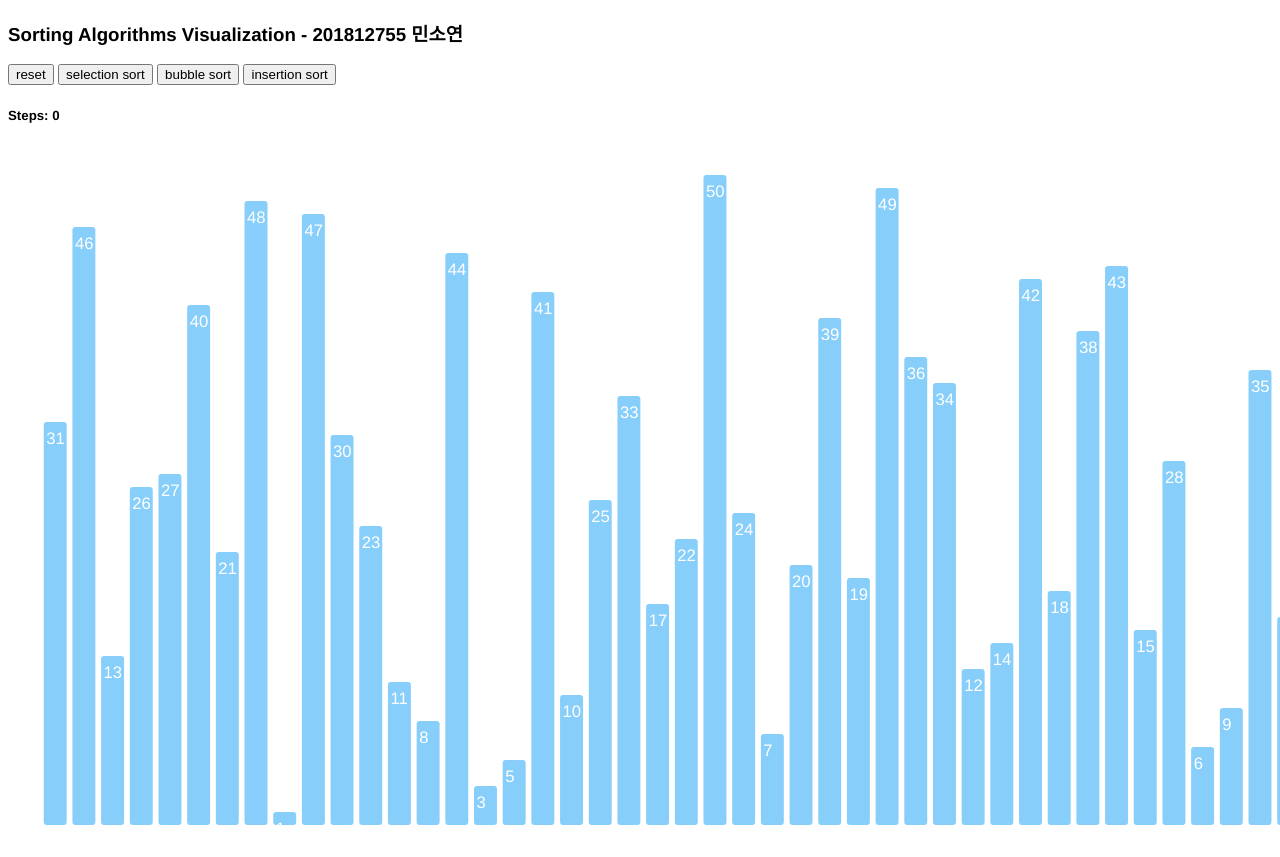
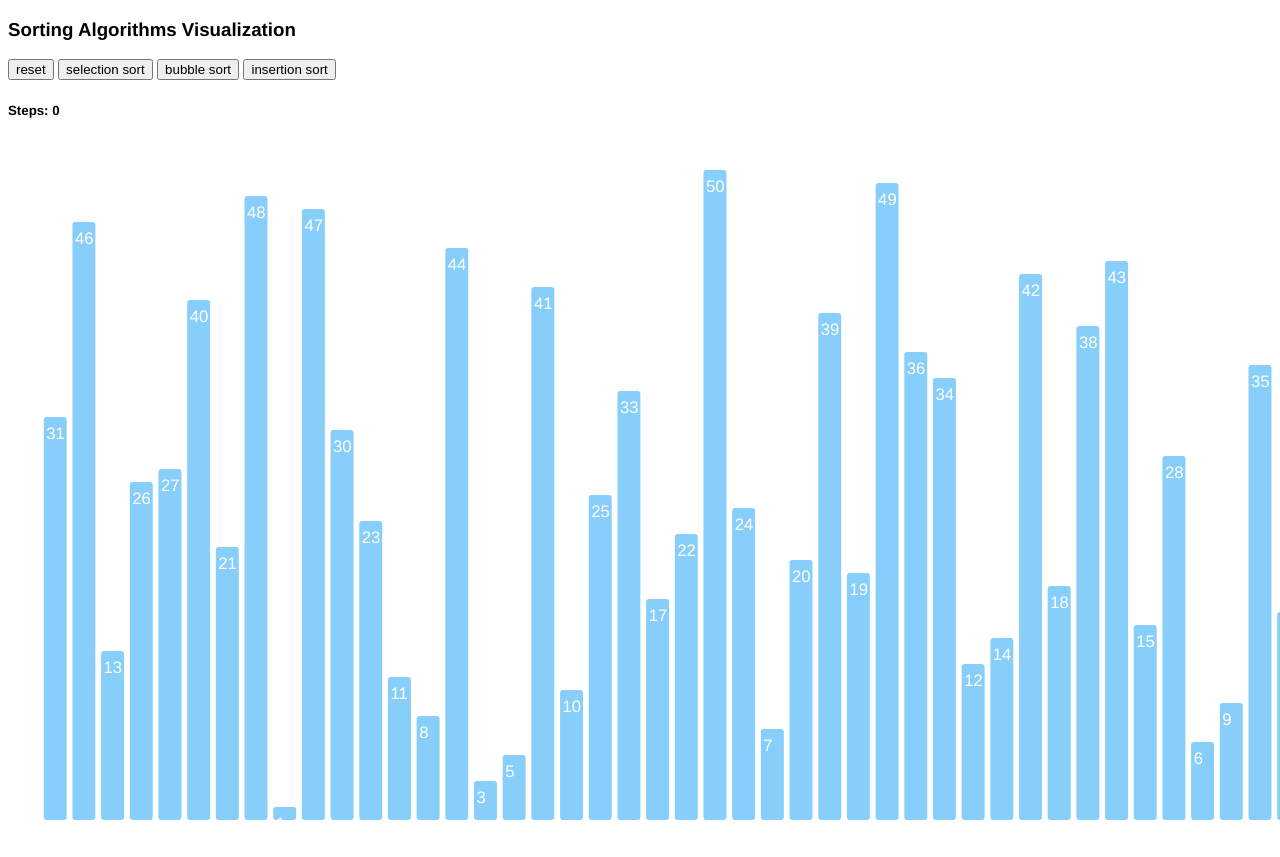
Before and after one commit to soy-A/sorting-algorithm, a plain HTML site: page docs/index.html in a window 1280 px wide. Shown: the top 857 px of the page. Drawn offline with nearby package versions, Linux system fonts and the light colour scheme.

Commit message:
Update index.html

```diff
--- a/docs/index.html
+++ b/docs/index.html
@@ -18,7 +18,7 @@
     </style>
   </head>
   <body>
-    <h3>Sorting Algorithms Visualization - 201812755 민소연</h3>
+    <h3>Sorting Algorithms Visualization</h3>
     <script src="https://d3js.org/d3.v5.min.js"></script>
     <input type="button" id="reset_btn" value="reset">
     <input type="button" id="selection_btn" value="selection sort">
```
